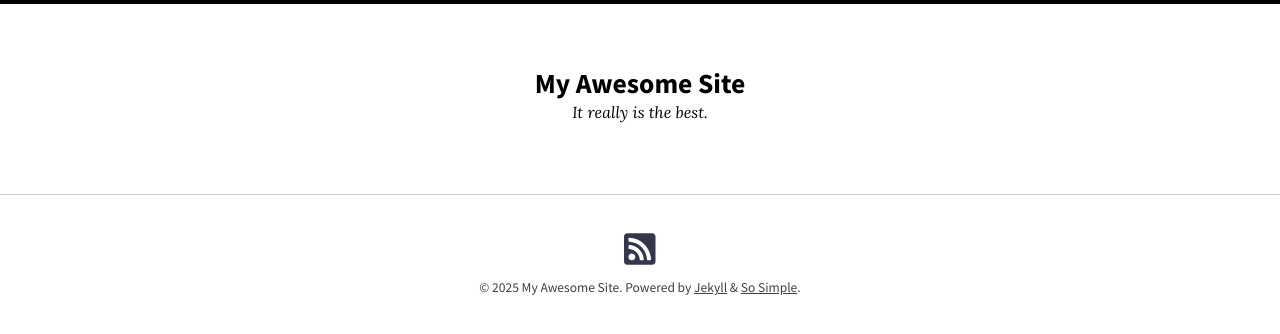
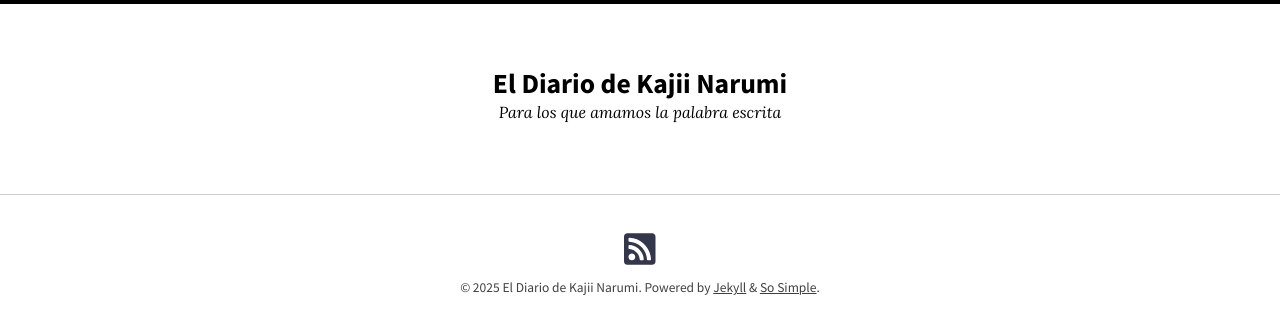
Before and after one commit to KajiiNarumi/Blog, a Jekyll site: the page built from index.md, in a window 1280 px wide. Shown: the top 334 px of the page. Built offline with Jekyll 4.4.1, drawn with Linux system fonts in a browser that asks for light colours; nearby versions of some CDN libraries.

Commit message:
Update _config.yml

```diff
--- a/_config.yml
+++ b/_config.yml
@@ -16,9 +16,9 @@
 # theme: jekyll-theme-so-simple
 # remote_theme: mmistakes/so-simple-theme
 skin: "/assets/css/skins/default.css"
-locale: en-US
-title: "My Awesome Site"
-description: "It really is the best."
+locale: es-MX
+title: "El Diario de Kajii Narumi"
+description: "Para los que amamos la palabra escrita"
 baseurl: # the subpath of your site, e.g. "/blog"
 url: # the base hostname & protocol for your site e.g. "https://mmistakes.github.io"
 logo: # path of site logo, e.g. "/images/logo.png"
```
